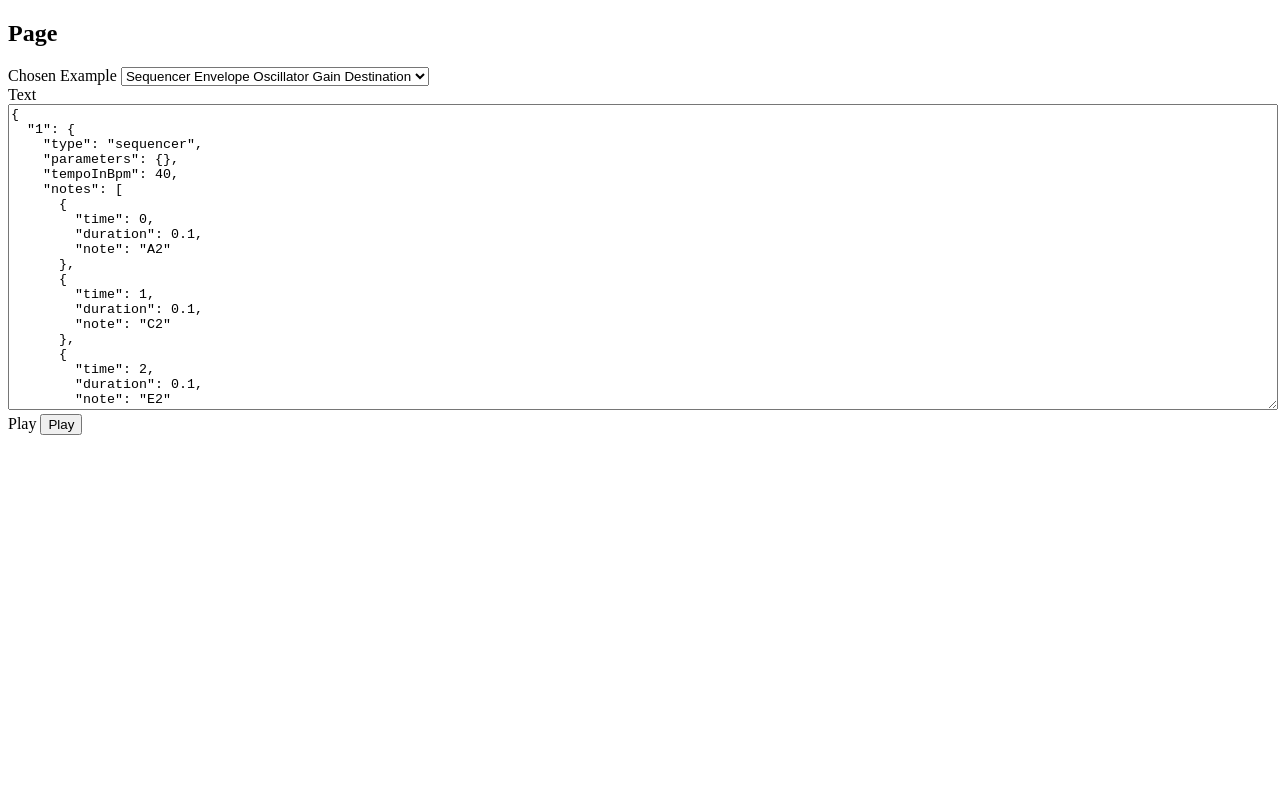
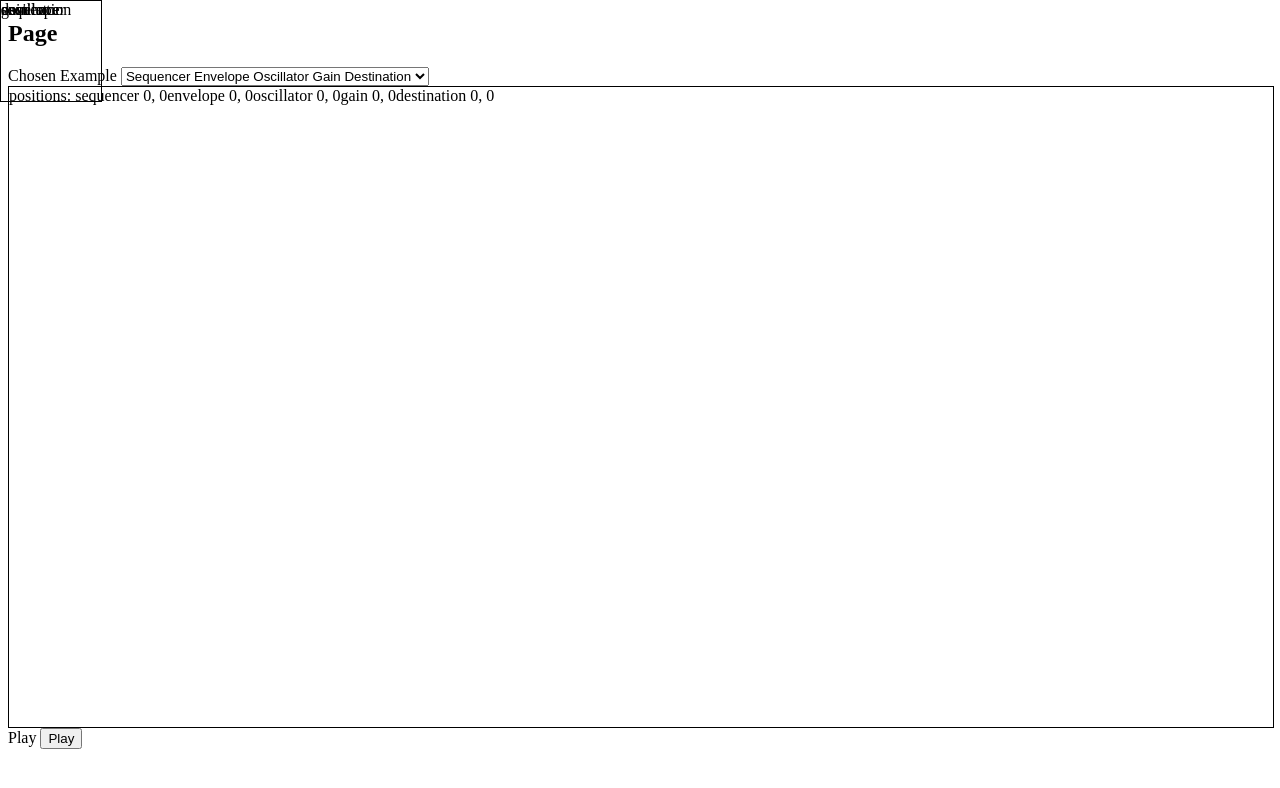
Before and after one commit to mpodlasin/web-audio, a SvelteKit app: page / in a window 1280 px wide. Shown: the top 788 px of the page. Built offline with nearby package versions, Linux system fonts and the light colour scheme.

Commit message:
draggable nodes

```diff
--- /dev/null
+++ b/src/components/Node.svelte
@@ -0,0 +1,60 @@
+<script lang="ts">
+	import { createEventDispatcher } from 'svelte';
+	import type { AllowedSerializedAudioElements } from '../audio/AudioCanvas';
+
+	const disaptcher = createEventDispatcher();
+
+	export let id: string;
+	export let node: AllowedSerializedAudioElements;
+	export let position: {
+		x: number;
+		y: number;
+	};
+
+	let isDragging = false;
+	let internalClickPosition = {
+		x: 0,
+		y: 0
+	};
+
+	const handleMouseDown = (event: MouseEvent) => {
+		isDragging = true;
+		const rect = (event.currentTarget as HTMLDivElement).getBoundingClientRect();
+		internalClickPosition = {
+			x: event.clientX - rect.left,
+			y: event.clientY - rect.top
+		};
+	};
+
+	const handleMouseMove = (event: MouseEvent) => {
+		if (!isDragging) return;
+
+		disaptcher('drag', {
+			id,
+			x: event.clientX - internalClickPosition.x,
+			y: event.clientY - internalClickPosition.y
+		});
+	};
+
+	const handleMouseUp = (event: MouseEvent) => {
+		isDragging = false;
+	};
+</script>
+
+<div
+	class="node"
+	on:mousemove={handleMouseMove}
+	on:mousedown={handleMouseDown}
+	on:mouseup={handleMouseUp}
+	style="position: absolute; left: {position.x}px; top: {position.y}px;"
+>
+	{node.type}
+</div>
+
+<style>
+	.node {
+		width: 100px;
+		height: 100px;
+		border: 1px solid black;
+	}
+</style>
--- a/src/routes/+page.svelte
+++ b/src/routes/+page.svelte
@@ -1,11 +1,27 @@
 <script lang="ts">
-	import { createAudioCanvas, type AudioNodeDatabase, playAudioCanvas } from '../audio/AudioCanvas';
+	import {
+		createAudioCanvas,
+		type AudioNodeDatabase,
+		playAudioCanvas,
+		type SerializedAudioElements
+	} from '../audio/AudioCanvas';
 	import { oscillatorGainDestination } from '../examples/oscillator-gain-desination';
 	import { triggerEnvelopeOscillatorGainDestination } from '../examples/trigger-envelope-oscillator-gain-destination';
 	import { sequencerEnvelopeOscillatorGainDestination } from '../examples/sequencer-envelope-oscillator-gain-destination';
 	import { midiEnvelopeOscillatorGainDestination } from '../examples/midi-envelope-oscillator-gain-destination';
+	import Node from '../components/Node.svelte';
 
 	let chosenExample = 'sequencer-envelope-oscillator-gain-destination';
+
+	interface SerializedAudioElementsWithPositions {
+		[key: string]: SerializedAudioElements[string] & {
+			id: string;
+			position: {
+				x: number;
+				y: number;
+			};
+		};
+	}
 
 	let text: string;
 	$: if (chosenExample === 'oscillator-gain-destination') {
@@ -20,25 +36,52 @@
 
 	let audioNodeDatabase: AudioNodeDatabase = {};
 
+	let audioGraph: SerializedAudioElements;
 	$: {
-		let exampleObject: any;
 		if (chosenExample === 'oscillator-gain-destination') {
-			exampleObject = oscillatorGainDestination;
+			audioGraph = oscillatorGainDestination;
 		} else if (chosenExample === 'trigger-envelope-oscillator-gain-destination') {
-			exampleObject = triggerEnvelopeOscillatorGainDestination;
+			audioGraph = triggerEnvelopeOscillatorGainDestination;
 		} else if (chosenExample === 'sequencer-envelope-oscillator-gain-destination') {
-			exampleObject = sequencerEnvelopeOscillatorGainDestination;
+			audioGraph = sequencerEnvelopeOscillatorGainDestination;
 		} else if (chosenExample === 'midi-envelope-oscillator-gain-destination') {
-			exampleObject = midiEnvelopeOscillatorGainDestination;
+			audioGraph = midiEnvelopeOscillatorGainDestination;
 		}
 
 		audioNodeDatabase = {};
 
-		createAudioCanvas(exampleObject, audioNodeDatabase);
+		createAudioCanvas(audioGraph, audioNodeDatabase);
 	}
+
+	$: audioGraphWithPositions = {
+		...Object.entries(audioGraph).reduce(
+			(acc: SerializedAudioElementsWithPositions, [key, value]) => {
+				acc[key] = {
+					id: key,
+					...value,
+					position: {
+						x: 0,
+						y: 0
+					}
+				};
+
+				return acc;
+			},
+			{}
+		)
+	};
 
 	const handlePlay = () => {
 		playAudioCanvas(audioNodeDatabase);
+	};
+
+	const handleDrag = (event: CustomEvent<{ x: number; y: number; id: string }>) => {
+		const { x, y, id } = event.detail;
+
+		if (audioGraphWithPositions[id]) {
+			audioGraphWithPositions[id]!.position.x = x;
+			audioGraphWithPositions[id]!.position.y = y;
+		}
 	};
 </script>
 
@@ -59,9 +102,15 @@
 			>
 		</select>
 	</div>
-	<div>
-		<label for="text">Text</label>
-		<textarea id="text" bind:value={text} rows={20} />
+	<div class="audio-canvas">
+		{#each Object.values(audioGraphWithPositions) as node}
+			<Node id={node.id} {node} position={node.position} on:drag={handleDrag} />
+		{/each}
+
+		positions:
+		{#each Object.values(audioGraphWithPositions) as node}
+			{node.type} {node.position.x}, {node.position.y}
+		{/each}
 	</div>
 	<div>
 		<label for="play">Play</label>
@@ -70,7 +119,9 @@
 </div>
 
 <style>
-	textarea {
+	.audio-canvas {
 		width: 100%;
+		height: 80vh;
+		border: 1px solid black;
 	}
 </style>
```
